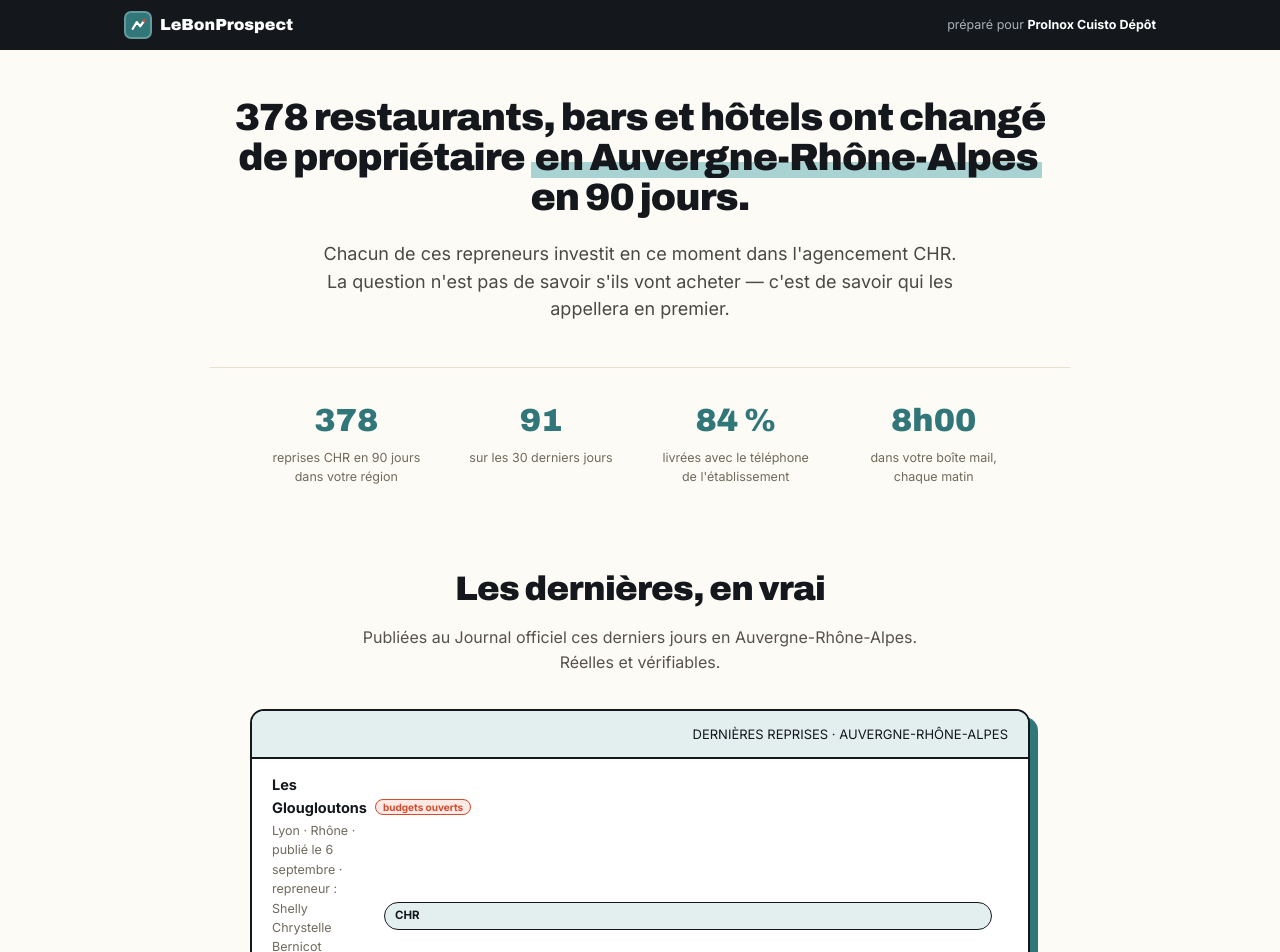
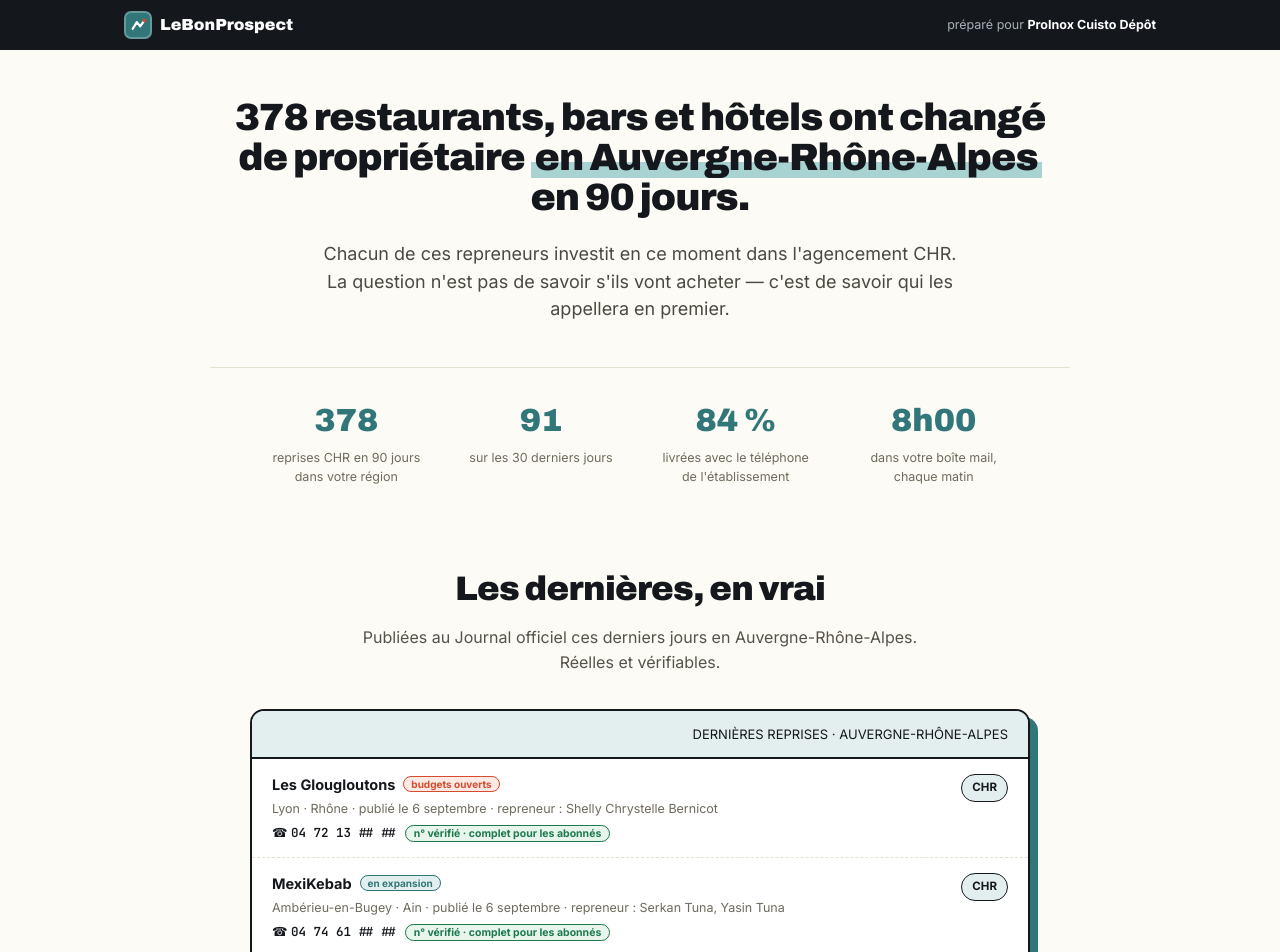
Before and after one commit to babamalaa/lebonprospect, a Next.js app in the folder site/: page /pour/proinox-cuisto-depot in a window 1280 px wide. Shown: the top 952 px of the page. Built offline with nearby package versions, Linux system fonts and the light colour scheme.

Commit message:
fix: grille 2 colonnes du feed sur pages /pour (texte écrasé)

```diff
--- a/site/app/globals.css
+++ b/site/app/globals.css
@@ -185,6 +185,10 @@ footer .wrap { display: flex; justify-content: space-between; }
 .tz-badge { font-size: 10px; font-weight: 800; color: var(--red); border: 1px solid var(--red); background: #fdeae4; border-radius: 9px; padding: 1px 7px; margin-left: 8px; vertical-align: 2px; white-space: nowrap; }
 .tz-badge.exp { color: var(--teal); border-color: var(--teal); background: var(--teal-soft); }
 .tz-tel { margin-top: 5px; font-size: 12.5px; }
+/* le feed des pages teaser n'a que 2 colonnes (texte + tag), contrairement à la home */
+.tz .row { display: grid; grid-template-columns: 1fr auto; gap: 12px; align-items: start; }
+.tz .row .what { min-width: 0; }
+.tz .row .tag { justify-self: end; align-self: start; }
 .tz-tel-num { font-family: 'JetBrains Mono', monospace; font-weight: 700; }
 .tz-pill { font-size: 10.5px; font-weight: 700; background: #e7f5ec; color: #1e7a4d; border: 1px solid #1e7a4d; padding: 1px 8px; border-radius: 10px; margin-left: 5px; }
 .tz-pill.soft { background: var(--teal-soft); color: var(--teal); border-color: var(--teal-light); margin-left: 0; }
```
Also changed, not shown: 1 other file (tests, documents, lock files or other folders).
